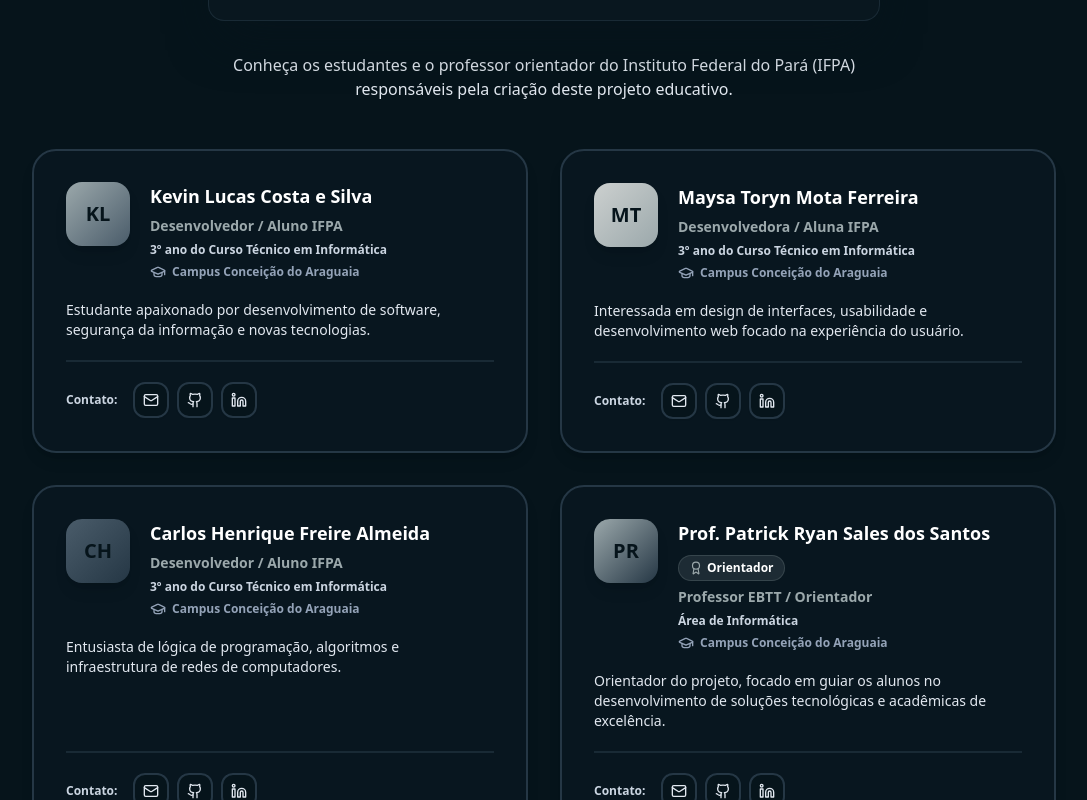
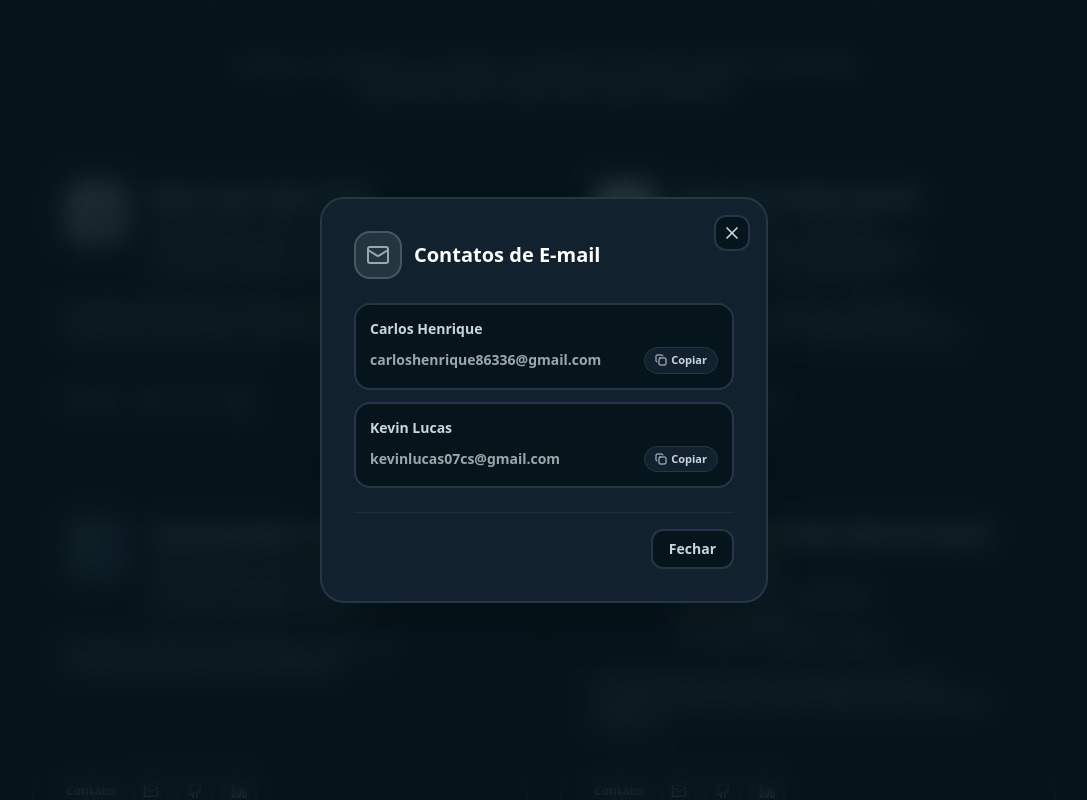
Before and after one commit to kevinlucascosta/swift-jellyfish-pounce, a React (Vite) app: page /desenvolvedores in a window 1280 px wide. Both pictures are taken after a click on the button 247 px from the left and 896 px from the top of the page. Shown: the part 496-1296 px from the top of the page, without its empty margins (96-1183 px from the left). Built offline with nearby package versions, Linux system fonts and the light colour scheme.

Commit message:
[dyad] Adicionando modal interativo para os botões de contato - wrote 1 file(s)

```diff
--- a/src/pages/Developers.tsx
+++ b/src/pages/Developers.tsx
@@ -1,10 +1,14 @@
-import React from "react";
+import React, { useState } from "react";
 import Layout from "@/components/Layout";
-import { Users, GraduationCap, Mail, Github, Linkedin, Award } from "lucide-react";
+import { Users, GraduationCap, Mail, Github, Linkedin, Award, X, Copy, ExternalLink, Check } from "lucide-react";
 import IfpaLogo from "@/components/IfpaLogo";
 import KcmLogo from "@/components/KcmLogo";
+import { showSuccess } from "@/utils/toast";
 
 export default function Developers() {
+  const [activeModal, setActiveModal] = useState<"email" | "github" | "linkedin" | null>(null);
+  const [copiedEmail, setCopiedEmail] = useState<string | null>(null);
+
   const team = [
     {
       name: "Kevin Lucas Costa e Silva",
@@ -44,6 +48,13 @@ export default function Developers() {
       isAdvisor: true,
     },
   ];
+
+  const handleCopyEmail = (email: string) => {
+    navigator.clipboard.writeText(email);
+    setCopiedEmail(email);
+    showSuccess(`E-mail copiado: ${email}`);
+    setTimeout(() => setCopiedEmail(null), 2000);
+  };
 
   return (
     <Layout>
@@ -119,13 +130,25 @@ export default function Developers() {
               <div className="relative z-10 flex items-center gap-3 sm:gap-4 pt-4 sm:pt-5 mt-4 sm:mt-5 border-t-2 border-t-kcm-dark/60">
                 <span className="text-[11px] sm:text-xs text-slate-300 font-bold">Contato:</span>
                 <div className="flex gap-2">
-                  <button aria-label={`Enviar e-mail para ${member.name}`} className="p-1.5 sm:p-2 rounded-xl bg-kcm-darkest border-2 border-kcm-dark text-slate-200 hover:text-white hover:border-kcm-light/40 transition-all shadow-sm">
+                  <button
+                    onClick={() => setActiveModal("email")}
+                    aria-label="Ver e-mails de contato"
+                    className="p-1.5 sm:p-2 rounded-xl bg-kcm-darkest border-2 border-kcm-dark text-slate-200 hover:text-white hover:border-kcm-light/40 transition-all shadow-sm cursor-pointer"
+                  >
                     <Mail className="h-3.5 w-3.5 sm:h-4 sm:w-4" />
                   </button>
-                  <button aria-label={`Acessar GitHub de ${member.name}`} className="p-1.5 sm:p-2 rounded-xl bg-kcm-darkest border-2 border-kcm-dark text-slate-200 hover:text-white hover:border-kcm-light/40 transition-all shadow-sm">
+                  <button
+                    onClick={() => setActiveModal("github")}
+                    aria-label="Ver perfis do GitHub"
+                    className="p-1.5 sm:p-2 rounded-xl bg-kcm-darkest border-2 border-kcm-dark text-slate-200 hover:text-white hover:border-kcm-light/40 transition-all shadow-sm cursor-pointer"
+                  >
                     <Github className="h-3.5 w-3.5 sm:h-4 sm:w-4" />
                   </button>
-                  <button aria-label={`Acessar LinkedIn de ${member.name}`} className="p-1.5 sm:p-2 rounded-xl bg-kcm-darkest border-2 border-kcm-dark text-slate-200 hover:text-white hover:border-kcm-light/40 transition-all shadow-sm">
+                  <button
+                    onClick={() => setActiveModal("linkedin")}
+                    aria-label="Ver perfis do LinkedIn"
+                    className="p-1.5 sm:p-2 rounded-xl bg-kcm-darkest border-2 border-kcm-dark text-slate-200 hover:text-white hover:border-kcm-light/40 transition-all shadow-sm cursor-pointer"
+                  >
                     <Linkedin className="h-3.5 w-3.5 sm:h-4 sm:w-4" />
                   </button>
                 </div>
@@ -150,6 +173,128 @@ export default function Developers() {
           </div>
         </div>
       </div>
+
+      {/* Modal Unificado Moderno e Responsivo */}
+      {activeModal && (
+        <div className="fixed inset-0 z-50 flex items-center justify-center p-4 animate-in fade-in duration-200">
+          {/* Overlay escurecido com desfoque */}
+          <div
+            className="absolute inset-0 bg-kcm-darkest/80 backdrop-blur-md"
+            onClick={() => setActiveModal(null)}
+          />
+
+          {/* Conteúdo do Modal */}
+          <div className="relative w-full max-w-md bg-kcm-darker border-2 border-kcm-dark rounded-3xl p-6 sm:p-8 shadow-2xl animate-in zoom-in-95 duration-200 z-10">
+            {/* Botão Fechar */}
+            <button
+              onClick={() => setActiveModal(null)}
+              className="absolute top-4 right-4 p-1.5 rounded-xl bg-kcm-darkest border-2 border-kcm-dark text-slate-300 hover:text-white hover:border-kcm-light/40 transition-all cursor-pointer"
+              aria-label="Fechar modal"
+            >
+              <X className="h-4 w-4 sm:h-5 sm:w-5" />
+            </button>
+
+            {/* Cabeçalho do Modal */}
+            <div className="flex items-center gap-3 mb-6">
+              <div className="p-2.5 bg-kcm-light/15 rounded-2xl border-2 border-kcm-light/30 text-kcm-light">
+                {activeModal === "email" && <Mail className="h-5 w-5 sm:h-6 sm:w-6" />}
+                {activeModal === "github" && <Github className="h-5 w-5 sm:h-6 sm:w-6" />}
+                {activeModal === "linkedin" && <Linkedin className="h-5 w-5 sm:h-6 sm:w-6" />}
+              </div>
+              <h2 className="text-lg sm:text-xl font-black text-white">
+                {activeModal === "email" && "Contatos de E-mail"}
+                {activeModal === "github" && "Perfis do GitHub"}
+                {activeModal === "linkedin" && "Perfis do LinkedIn"}
+              </h2>
+            </div>
+
+            {/* Corpo do Modal */}
+            <div className="space-y-4">
+              {activeModal === "email" && (
+                <div className="space-y-3">
+                  {[
+                    { name: "Carlos Henrique", email: "carloshenrique86336@gmail.com" },
+                    { name: "Kevin Lucas", email: "kevinlucas07cs@gmail.com" }
+                  ].map((item) => (
+                    <div key={item.email} className="p-3.5 bg-kcm-darkest border-2 border-kcm-dark rounded-2xl space-y-2">
+                      <p className="text-xs sm:text-sm font-extrabold text-slate-300">{item.name}</p>
+                      <div className="flex flex-col sm:flex-row sm:items-center justify-between gap-2">
+                        <a
+                          href={`mailto:${item.email}`}
+                          className="text-xs sm:text-sm font-bold text-kcm-light hover:text-white transition-colors break-all"
+                        >
+                          {item.email}
+                        </a>
+                        <div className="flex gap-2 self-end sm:self-auto">
+                          <button
+                            onClick={() => handleCopyEmail(item.email)}
+                            className="flex items-center gap-1 px-2.5 py-1 rounded-lg bg-kcm-darker border border-kcm-dark text-[11px] font-bold text-slate-300 hover:text-white hover:border-kcm-light/40 transition-all cursor-pointer"
+                          >
+                            {copiedEmail === item.email ? (
+                              <>
+                                <Check className="h-3 w-3 text-green-400" /> Copiado
+                              </>
+                            ) : (
+                              <>
+                                <Copy className="h-3 w-3" /> Copiar
+                              </>
+                            )}
+                          </button>
+                        </div>
+                      </div>
+                    </div>
+                  ))}
+                </div>
+              )}
+
+              {activeModal === "github" && (
+                <div className="space-y-3">
+                  {[
+                    { name: "Kevin Lucas Costa", url: "https://github.com/kevinlucascosta" },
+                    { name: "Carlos", url: "https://github.com/carlos0942" },
+                    { name: "Ryan Sales", url: "https://github.com/SalesRyan" }
+                  ].map((item) => (
+                    <a
+                      key={item.url}
+                      href={item.url}
+                      target="_blank"
+                      rel="noopener noreferrer"
+                      className="flex items-center justify-between p-3.5 bg-kcm-darkest border-2 border-kcm-dark rounded-2xl hover:border-kcm-light/40 transition-all group"
+                    >
+                      <div>
+                        <p className="text-xs sm:text-sm font-extrabold text-white">{item.name}</p>
+                        <p className="text-[11px] sm:text-xs text-slate-400 font-medium break-all">{item.url}</p>
+                      </div>
+                      <ExternalLink className="h-4 w-4 text-slate-400 group-hover:text-kcm-light transition-colors flex-shrink-0 ml-2" />
+                    </a>
+                  ))}
+                </div>
+              )}
+
+              {activeModal === "linkedin" && (
+                <div className="p-6 bg-kcm-darkest border-2 border-kcm-dark rounded-2xl text-center space-y-2">
+                  <p className="text-sm sm:text-base font-bold text-slate-200">
+                    Perfis do LinkedIn serão adicionados em breve.
+                  </p>
+                  <p className="text-xs text-slate-400 font-medium">
+                    Agradecemos a sua compreensão!
+                  </p>
+                </div>
+              )}
+            </div>
+
+            {/* Rodapé do Modal */}
+            <div className="mt-6 pt-4 border-t border-kcm-dark/60 flex justify-end">
+              <button
+                onClick={() => setActiveModal(null)}
+                className="px-4 py-2 rounded-xl bg-kcm-darkest border-2 border-kcm-dark text-xs sm:text-sm font-bold text-slate-300 hover:text-white hover:border-kcm-light/40 transition-all cursor-pointer"
+              >
+                Fechar
+              </button>
+            </div>
+          </div>
+        </div>
+      )}
     </Layout>
   );
 }
```
